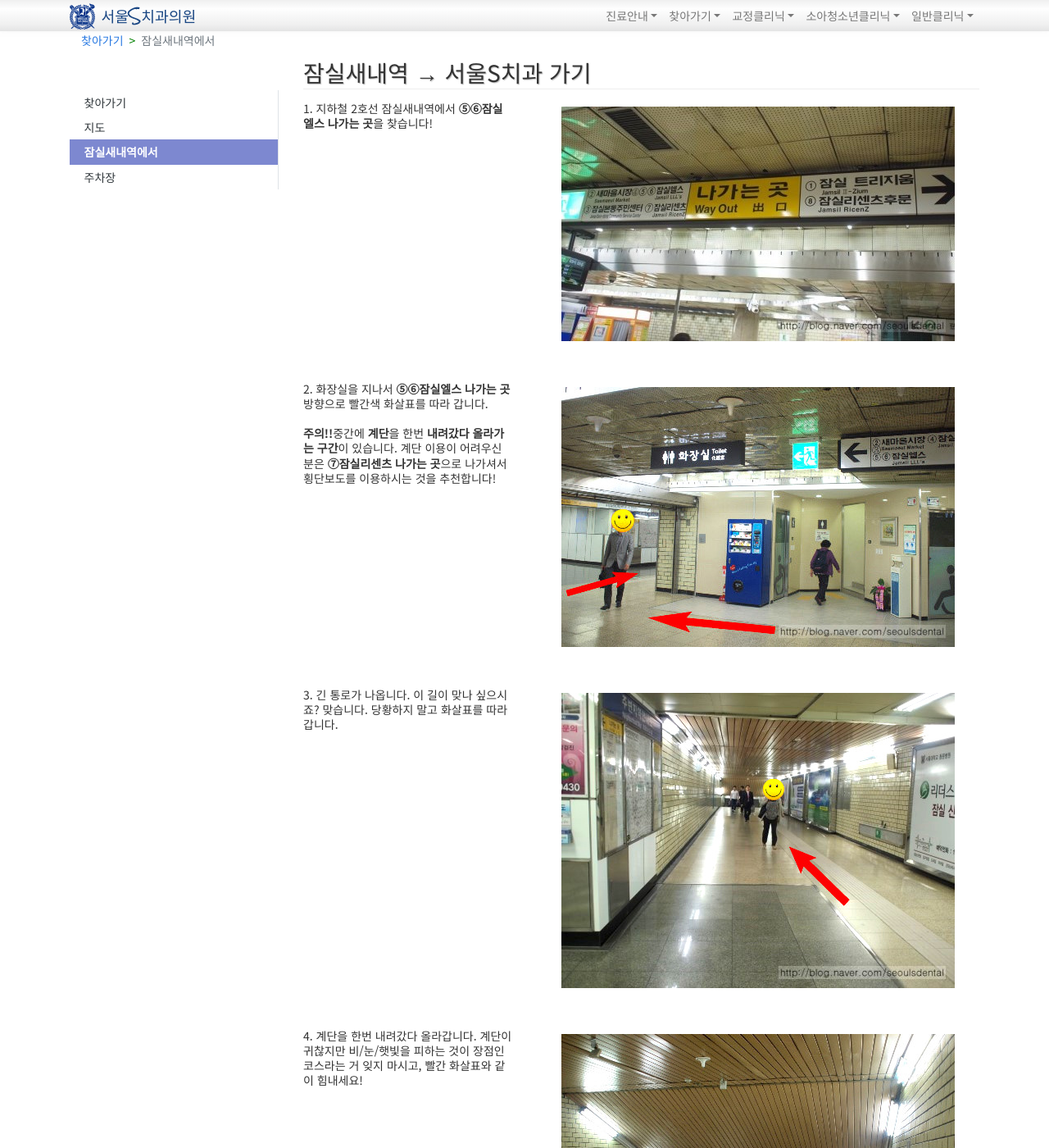
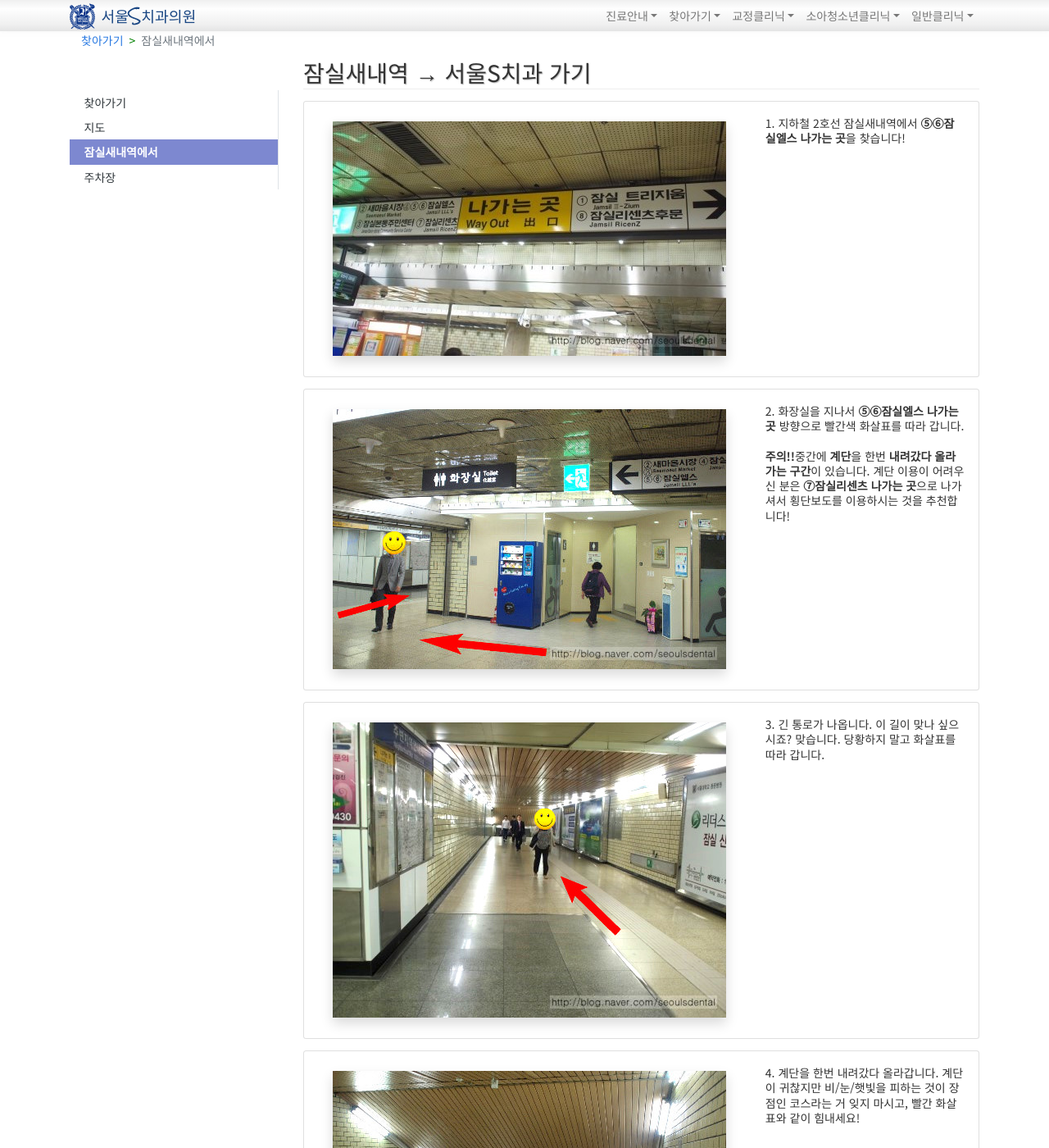
Before and after one commit to gehoon/sdental.clinic, a Jekyll site: the page built from _pages/22-direction-metro.md, in a window 1280 px wide and 1400 px high. Shown: the whole window at 82% size. Built offline with Jekyll 4.4.1, drawn with Linux system fonts in a browser that asks for light colours; some web fonts are replaced; some of the changed text lies outside the part shown.

Commit message:
img shadow

```diff
--- a/_data/direction.yml
+++ b/_data/direction.yml
@@ -9,10 +9,10 @@
 - photo: direction_metro_05.jpg
   caption: 긴 복도가 끝나면 오른쪽 <b>⑤잠실엘스 나가는 곳</b>으로 갑니다.
 - photo: direction_metro_06.jpg
-  caption: <B>제일 중요한 지점</B>입니다!! <b>⑤잠실엘스 나가는 곳</b>으로 <b>나가지 마</b>시고, <b>그냥 직진</b>합니다!!
+  caption: <B>제일 중요</B>한 지점입니다!! <b>⑤잠실엘스 나가는 곳</b>으로 <b>나가지 마</b>시고, <b>그냥 지나갑니다!!</b>
 - photo: direction_metro_07.jpg
   caption: 몇 걸음만 더 가면 <b>연결통로(잠실엘스)</b>가 보입니다. 여기로 가십니다.
 - photo: direction_metro_08.jpg
   caption: 상가 지하1층 <b>연결통로(잠실엘스)</b>입니다.
 - photo: direction_metro_09.jpg
-  caption: 연결통로 옆에 바로 보이는 엘레베이터를 타고 <B>4층</B>으로 올라가시면 <B>서울S치과</B>가 있습니다! (<a href="https://blog.naver.com/seoulsdental/100130024531">출처</a>)
+  caption: 연결통로 옆에 바로 보이는 엘레베이터를 타고 <B>4층</B>으로 올라가시면 <B>서울S치과</B>가 있습니다! (<a href="https://blog.naver.com/seoulsdental/100130024531">사진 출처</a>)
--- a/_pages/22-direction-metro.md
+++ b/_pages/22-direction-metro.md
@@ -11,9 +11,13 @@ frontpage: true
 <div id="info">
 
 {% for item in site.data.direction %}
-<div class="row">
-<div class="col-lg-4">{{ forloop.index }}. {{item.caption}}</div>
-<div class="col-lg-8 p-2 mb-5 d-flex justify-content-center"><img src="{{site.url}}/img/{{item.photo}}"></div>
+<div class="card mb-3">
+  <div class="card-body">
+    <div class="row">
+      <div class="col-lg-8 p-2 d-flex justify-content-center"><img class="shadow" src="{{site.url}}/img/{{item.photo}}"></div>
+      <div class="col-lg-4 mb-4 ">{{ forloop.index }}. {{item.caption}}</div>
+    </div>
+  </div>
 </div>
 {% endfor %}
 
--- a/_sass/_colors.scss
+++ b/_sass/_colors.scss
@@ -1,3 +1,8 @@
+.shadow {
+  box-shadow: 0 2px 10px rgba(25, 25, 25, $alpha);
+  -webkit-box-shadow: 0 2px 10px rgba(25, 25, 25, $alpha);
+  -moz-box-shadow: 0 2px 10px rgba(25, 25, 25, $alpha);
+}
 /**
  * Links
  */
```
Also changed, not shown: _pages/21-direction-map.md (+1 -1 lines), _pages/23-direction-parking.md (+2 -2 lines), img/direction_metro_04.jpg.
